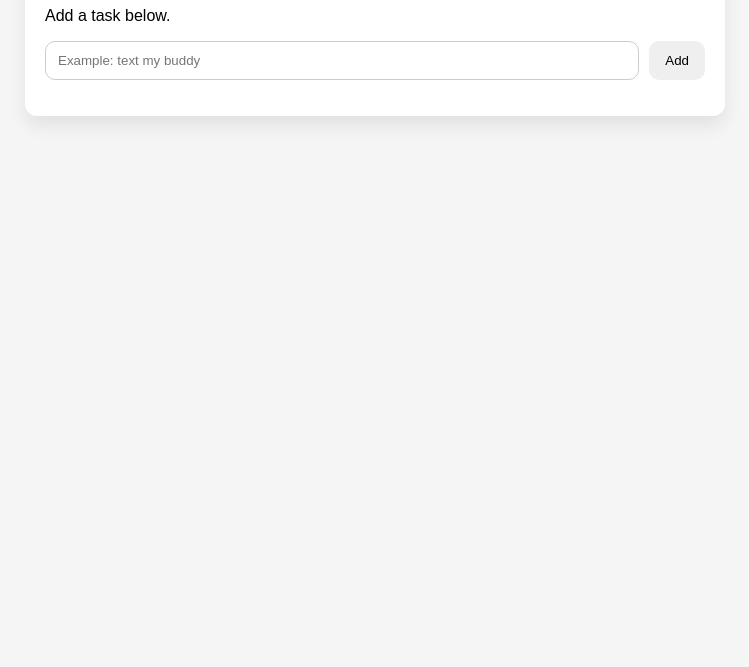
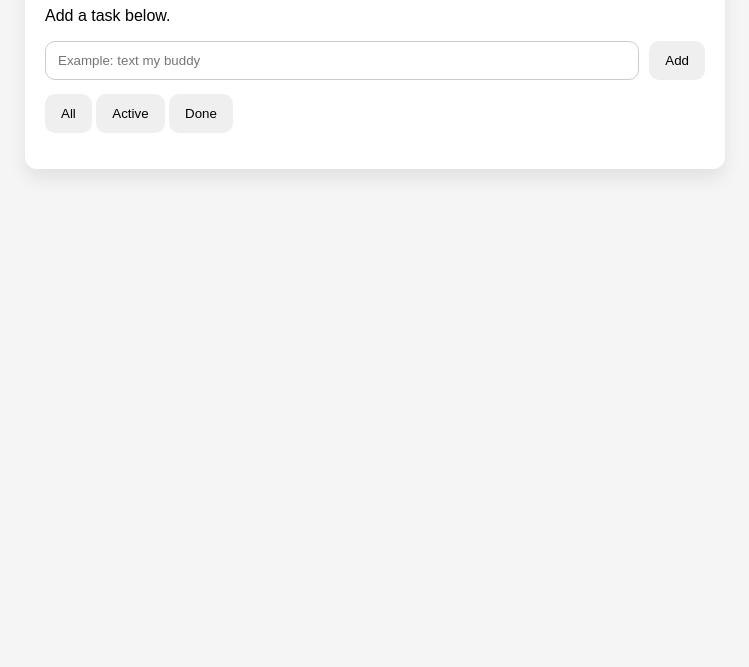
Before and after one commit to 10bobbytsmith10-collab/My-First-Project, a plain HTML site: page First Project/index.html in a window 1280 px wide. Shown: the part 133-800 px from the top of the page, without its empty margins (265-1014 px from the left). Drawn offline with Linux system fonts and the light colour scheme.

Commit message:
Updated index.html

```diff
--- a/First Project/index.html
+++ b/First Project/index.html
@@ -16,7 +16,11 @@
         <input id="taskInput" type="text" placeholder="Example: text my buddy" />
         <button id="addBtn">Add</button>
       </div>
-
+<div class="filters">
+  <button id="filterAll">All</button>
+  <button id="filterActive">Active</button>
+  <button id="filterDone">Done</button>
+</div>
       <ul id="taskList"></ul>
     </div>
 
```
